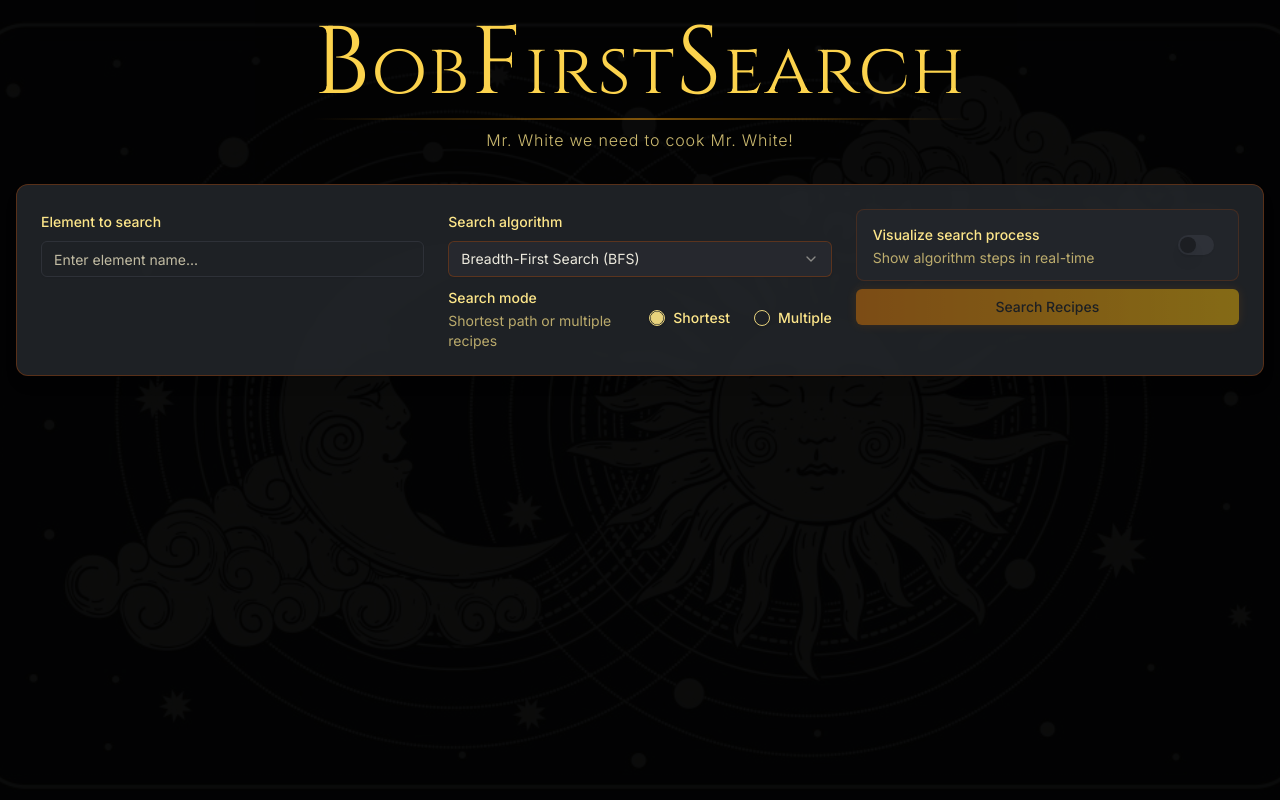
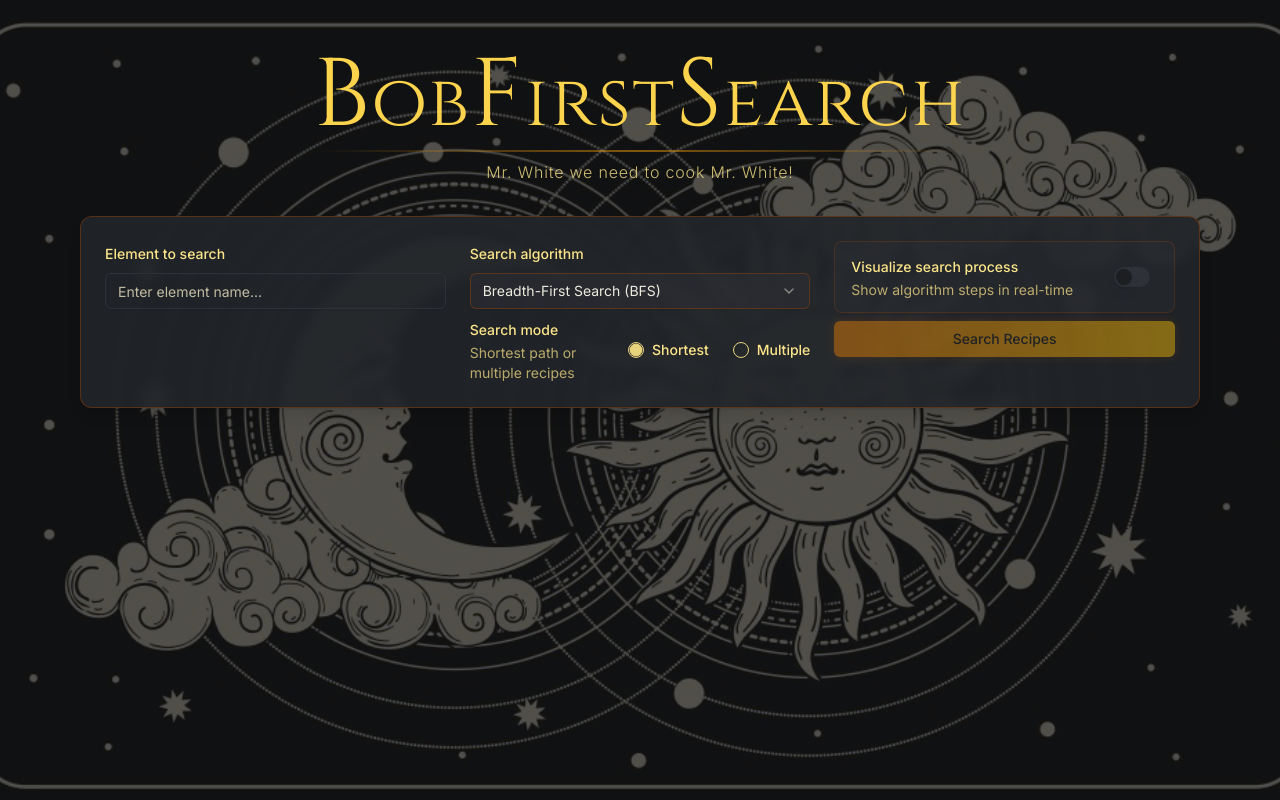
Before and after one commit to PeterWongsoredjo/Tubes2_BobFirstSearch, a Next.js app in the folder src/frontend/: page / in a window 1280 px wide. Built offline with nearby package versions, Linux system fonts and the light colour scheme.

Commit message:
fix: background web

```diff
--- a/src/frontend/src/app/page.tsx
+++ b/src/frontend/src/app/page.tsx
@@ -1,12 +1,11 @@
-// src/app/page.tsx
 "use client"
 import { MainTitle } from "@/components/MainTitle"
 import { RecipeExplorer } from "@/components/RecipeExplorer"
 
 export default function Home() {
   return (
-    <main className="min-h-screen bg-black/80">
-      <div className="container mx-auto p-4 space-y-8">
+   <main className="min-h-screen celestial-background pt-8">
+      <div className="container mx-auto px-4 py-4 max-w-6xl">
         <MainTitle />
         <RecipeExplorer />
       </div>
--- a/src/frontend/src/components/RecipeTree.tsx
+++ b/src/frontend/src/components/RecipeTree.tsx
@@ -161,10 +161,6 @@ export function RecipeTree({
       <Card className="w-full shadow-lg border-amber-800/50 flex flex-col bg-card/90 backdrop-blur-sm">
         <CardHeader className="bg-gradient-to-r from-amber-950/80 to-amber-900/50 p-2 rounded-t-lg border-b border-amber-700/30">
           <CardTitle className="text-amber-300 flex items-center">
-            <svg xmlns="http://www.w3.org/2000/svg" width="20" height="20" viewBox="0 0 24 24" fill="none" stroke="currentColor" strokeWidth="2" strokeLinecap="round" strokeLinejoin="round" className="mr-2">
-              <path d="M2 3h6a4 4 0 0 1 4 4v14a3 3 0 0 0-3-3H2z"></path>
-              <path d="M22 3h-6a4 4 0 0 0-4 4v14a3 3 0 0 1 3-3h7z"></path>
-            </svg>
             Recipe Visualization
           </CardTitle>
         </CardHeader>
--- a/src/frontend/src/components/SearchPanel.tsx
+++ b/src/frontend/src/components/SearchPanel.tsx
@@ -33,7 +33,7 @@ export function SearchPanel({ onSearch }: Props) {
 
   const handleSubmit = (e: React.FormEvent) => {
     e.preventDefault()
-    console.log("🔍 SearchPanel.handleSubmit, element =", element, "alg=", alg, "mode=", mode, "maxRecipes=", maxRecipes)
+    console.log("SearchPanel.handleSubmit, element =", element, "alg=", alg, "mode=", mode, "maxRecipes=", maxRecipes)
     onSearch(element, alg, mode, parseInt(maxRecipes, 10))
   }
 
--- a/src/frontend/src/components/StatsPanel.tsx
+++ b/src/frontend/src/components/StatsPanel.tsx
@@ -31,10 +31,7 @@ export function StatsPanel({ stats, alg, mode }: StatsPanelProps) {
     <Card className="w-full shadow-lg border-amber-800/50 bg-card/90 backdrop-blur-sm">
       <CardHeader className="bg-gradient-to-r from-amber-950/80 to-amber-900/50 p-3 rounded-t-lg border-b border-amber-700/30">
         <CardTitle className="text-amber-300 flex items-center text-lg">
-          <svg xmlns="http://www.w3.org/2000/svg" width="20" height="20" viewBox="0 0 24 24" fill="none" stroke="currentColor" strokeWidth="2" strokeLinecap="round" strokeLinejoin="round" className="mr-2">
-            <path d="M12 20v-6M6 20V10M18 20V4"></path>
-          </svg>
-          Algorithm Performance Stats
+          Search Statistics
         </CardTitle>
       </CardHeader>
       <CardContent className="p-4">
```
